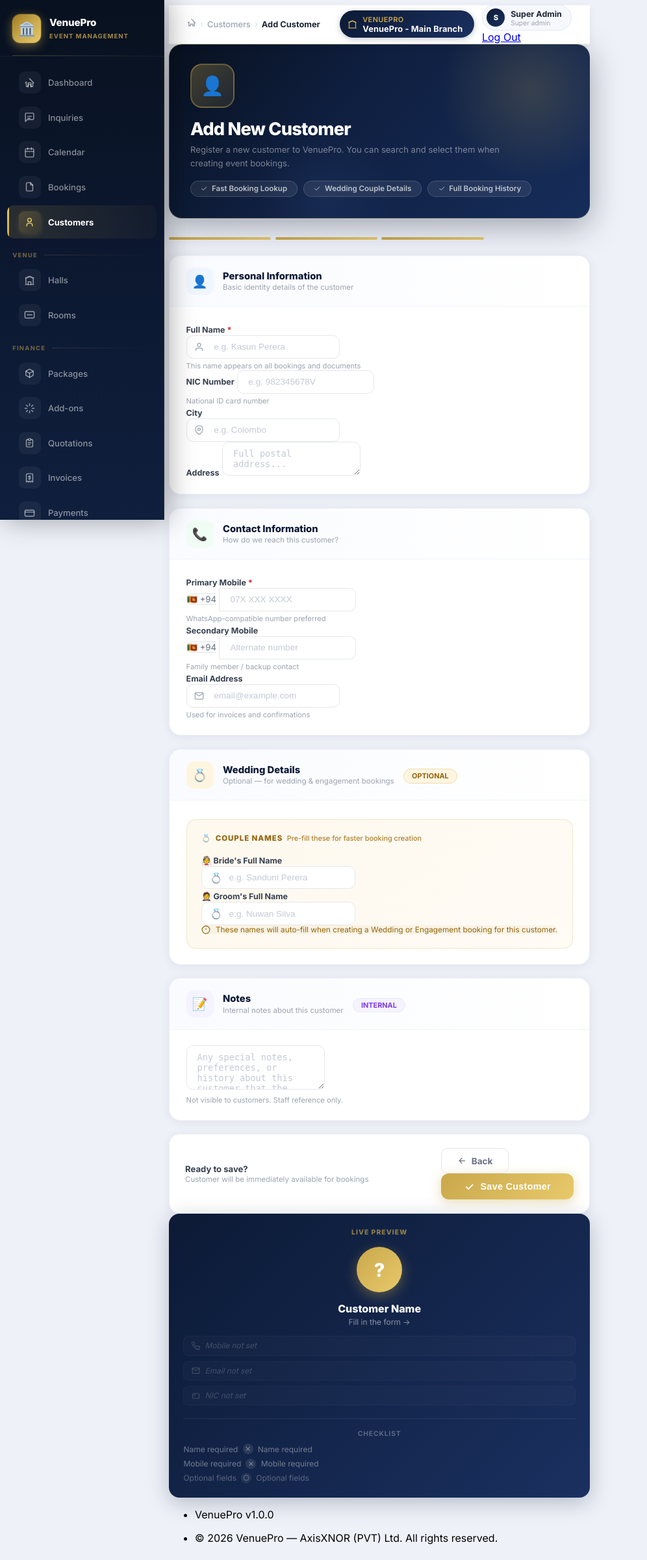
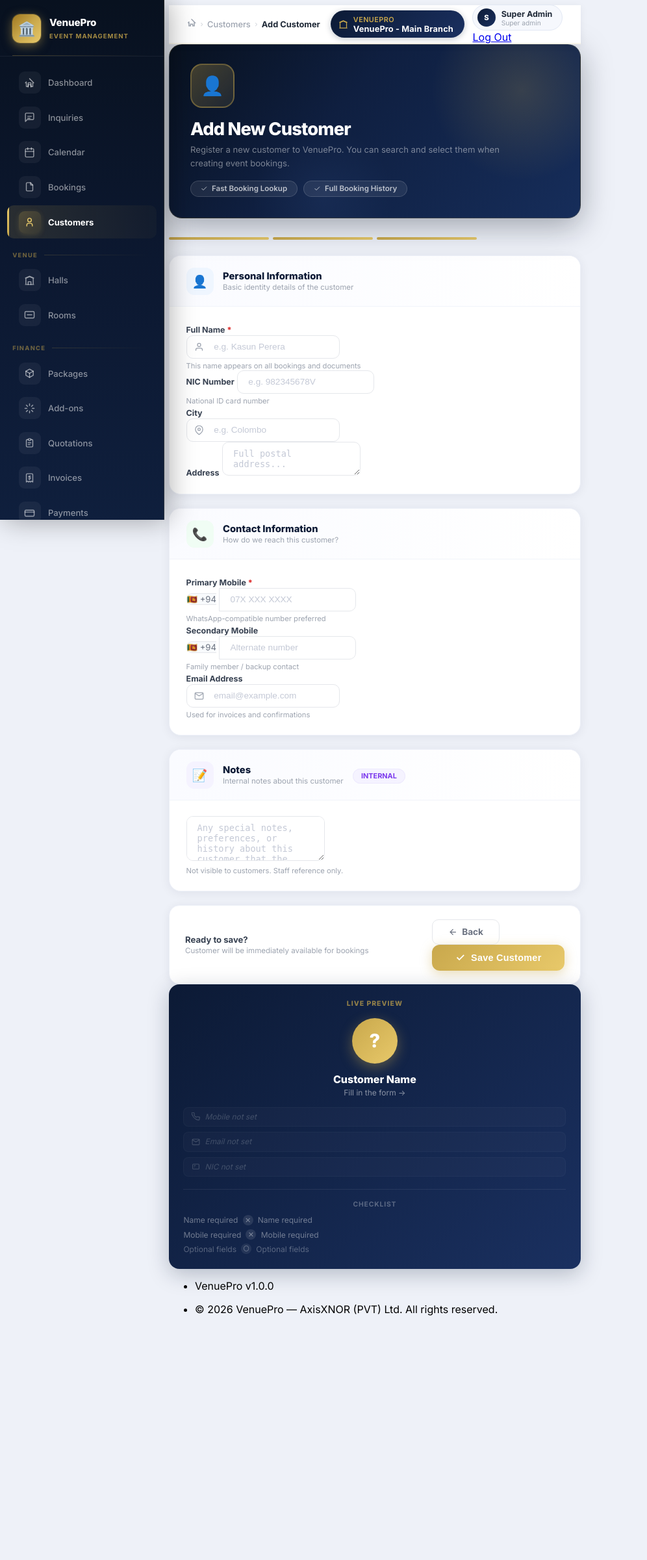
Before and after one commit to tshainu/venuepro, a PHP site: page /modules/customers/create.php in a window 1280 px wide. Shown: the whole page at 65% size, without its empty margins (0-996 px from the left). After the commit the page ends 2025 px from the top, so only its background shows below. Run offline with PHP 8.4, Linux system fonts and the light colour scheme; data comes from the database, SQL or seed files in the repository; some libraries are stand-ins or nearby versions.

Commit message:
fix: TomSelect z-index, remove bride/groom from customer form, SVG dashboard icons

```diff
--- a/modules/bookings/create.php
+++ b/modules/bookings/create.php
@@ -143,7 +143,7 @@ require_once ROOT_PATH . '/includes/header.php';
 }
 /* Tom Select dropdown fix — must not be clipped */
 .ts-wrapper { position:relative; z-index:100; }
-.ts-dropdown { z-index:99999 !important; border-radius:12px !important; border:1.5px solid #e5e7eb !important; box-shadow:0 8px 32px rgba(12,26,53,.14) !important; overflow:hidden; }
+.ts-dropdown { z-index:99999 !important; position:absolute !important; border-radius:12px !important; border:1.5px solid #e5e7eb !important; box-shadow:0 8px 32px rgba(12,26,53,.14) !important; }
 .ts-dropdown .ts-dropdown-content { max-height:240px; }
 .ts-dropdown .option { padding:.45rem .75rem !important; font-size:.82rem; }
 .ts-control { border-radius:9px !important; border:1.5px solid #e5e7eb !important; padding:.55rem .9rem !important; font-size:.83rem !important; min-height:unset !important; }
--- a/modules/customers/create.php
+++ b/modules/customers/create.php
@@ -8,8 +8,6 @@ $success = false;
 
 if ($_SERVER['REQUEST_METHOD'] === 'POST') {
     $name        = trim($_POST['name'] ?? '');
-    $bride_name  = trim($_POST['bride_name'] ?? '');
-    $groom_name  = trim($_POST['groom_name'] ?? '');
     $nic         = trim($_POST['nic'] ?? '');
     $address     = trim($_POST['address'] ?? '');
     $city        = trim($_POST['city'] ?? '');
@@ -24,8 +22,8 @@ if ($_SERVER['REQUEST_METHOD'] === 'POST') {
 
     if (!$errors) {
         $db->insert(
-            "INSERT INTO customers (branch_id,name,bride_name,groom_name,nic,address,city,mobile,mobile2,email,notes,created_by) VALUES (?,?,?,?,?,?,?,?,?,?,?,?)",
-            [$branch_id,$name,$bride_name,$groom_name,$nic,$address,$city,$mobile,$mobile2,$email,$notes,$cu['id']]
+            "INSERT INTO customers (branch_id,name,nic,address,city,mobile,mobile2,email,notes,created_by) VALUES (?,?,?,?,?,?,?,?,?,?)",
+            [$branch_id,$name,$nic,$address,$city,$mobile,$mobile2,$email,$notes,$cu['id']]
         );
         Helper::flash('success', 'Customer added successfully.');
         Helper::redirect(BASE_URL.'/modules/customers/index.php');
@@ -191,10 +189,6 @@ require_once __DIR__ . '/../../includes/header.php';
       </div>
       <div class="cust-hero-pill">
         <svg xmlns="http://www.w3.org/2000/svg" width="12" height="12" viewBox="0 0 24 24" fill="none" stroke="currentColor" stroke-width="2"><path d="M5 12l5 5L20 7"/></svg>
-        Wedding Couple Details
-      </div>
-      <div class="cust-hero-pill">
-        <svg xmlns="http://www.w3.org/2000/svg" width="12" height="12" viewBox="0 0 24 24" fill="none" stroke="currentColor" stroke-width="2"><path d="M5 12l5 5L20 7"/></svg>
         Full Booking History
       </div>
     </div>
@@ -306,48 +300,6 @@ require_once __DIR__ . '/../../includes/header.php';
       </div>
     </div>
 
-    <!-- Wedding Details -->
-    <div class="cust-section">
-      <div class="cust-section-head">
-        <div class="cust-section-icon" style="background:#fdf5e0;">💍</div>
-        <div>
-          <div class="cust-section-title">Wedding Details</div>
-          <div class="cust-section-sub">Optional — for wedding & engagement bookings</div>
-        </div>
-        <div class="ms-auto">
-          <span style="background:#fdf5e0;border:1px solid rgba(201,168,76,.3);border-radius:20px;padding:.2rem .75rem;font-size:.68rem;font-weight:700;color:#92640c;">OPTIONAL</span>
-        </div>
-      </div>
-      <div class="cust-section-body">
-        <div class="wedding-section">
-          <div class="wedding-section-title">
-            <span>💍</span> Couple Names
-            <span style="font-weight:500;color:#b08030;font-size:.68rem;text-transform:none;letter-spacing:0;">Pre-fill these for faster booking creation</span>
-          </div>
-          <div class="row g-3">
-            <div class="col-md-6">
-              <label class="form-label">👰 Bride's Full Name</label>
-              <div class="input-with-icon">
-                <span class="input-prefix">💍</span>
-                <input type="text" name="bride_name" id="f_bride" class="form-control" placeholder="e.g. Sanduni Perera" value="<?= htmlspecialchars($_POST['bride_name']??'') ?>" oninput="updatePreview()">
-              </div>
-            </div>
-            <div class="col-md-6">
-              <label class="form-label">🤵 Groom's Full Name</label>
-              <div class="input-with-icon">
-                <span class="input-prefix">💍</span>
-                <input type="text" name="groom_name" id="f_groom" class="form-control" placeholder="e.g. Nuwan Silva" value="<?= htmlspecialchars($_POST['groom_name']??'') ?>" oninput="updatePreview()">
-              </div>
-            </div>
-          </div>
-          <div class="mt-3 p-2" style="background:rgba(201,168,76,.08);border-radius:8px;font-size:.74rem;color:#92640c;display:flex;align-items:center;gap:.5rem;">
-            <svg xmlns="http://www.w3.org/2000/svg" width="14" height="14" viewBox="0 0 24 24" fill="none" stroke="currentColor" stroke-width="2"><circle cx="12" cy="12" r="10"/><path d="M12 8v4M12 16h.01"/></svg>
-            These names will auto-fill when creating a Wedding or Engagement booking for this customer.
-          </div>
-        </div>
-      </div>
-    </div>
-
     <!-- Notes -->
     <div class="cust-section">
       <div class="cust-section-head">
@@ -406,10 +358,6 @@ require_once __DIR__ . '/../../includes/header.php';
           <svg xmlns="http://www.w3.org/2000/svg" width="13" height="13" viewBox="0 0 24 24" fill="none" stroke="currentColor" stroke-width="2"><rect x="3" y="5" width="18" height="14" rx="2"/><path d="M7 9h4M7 13h2"/></svg>
           NIC not set
         </div>
-        <div class="lp-pill empty" id="lp-couple" style="display:none;">
-          <span>💍</span>
-          <span id="lp-couple-text"></span>
-        </div>
       </div>
 
       <div style="margin-top:1.2rem;padding-top:1rem;border-top:1px solid rgba(255,255,255,.08);">
@@ -439,9 +387,6 @@ function updatePreview() {
   var email  = document.getElementById('f_email').value.trim();
   var nic    = document.getElementById('f_nic').value.trim();
   var city   = document.getElementById('f_city').value.trim();
-  var bride  = document.getElementById('f_bride').value.trim();
-  var groom  = document.getElementById('f_groom').value.trim();
-
   // Avatar
   var avatarEl = document.getElementById('lp-avatar');
   var nameEl   = document.getElementById('lp-name');
@@ -455,21 +400,10 @@ function updatePreview() {
   setPill('lp-email',  email,  '✉ '+email,   '✉ Email not set');
   setPill('lp-nic',    nic,    '🪪 '+nic,     '🪪 NIC not set');
 
-  // Couple
-  var coupleEl = document.getElementById('lp-couple');
-  var coupleTx = document.getElementById('lp-couple-text');
-  if (bride || groom) {
-    coupleEl.style.display = 'flex';
-    coupleEl.classList.remove('empty');
-    coupleTx.textContent = (bride||'Bride') + ' & ' + (groom||'Groom');
-  } else {
-    coupleEl.style.display = 'none';
-  }
-
   // Checklist
   setCheck('chk-name',   !!name,   'Name ✓', 'Name required');
   setCheck('chk-mobile', !!mobile, 'Mobile ✓','Mobile required');
-  var hasOpt = !!(email || nic || city || bride || groom);
+  var hasOpt = !!(email || nic || city);
   setCheck('chk-opt', hasOpt, 'Optional fields filled', 'Optional fields', true);
 
   // Progress bar
```
Also changed, not shown: index.php (+7 -7 lines).
